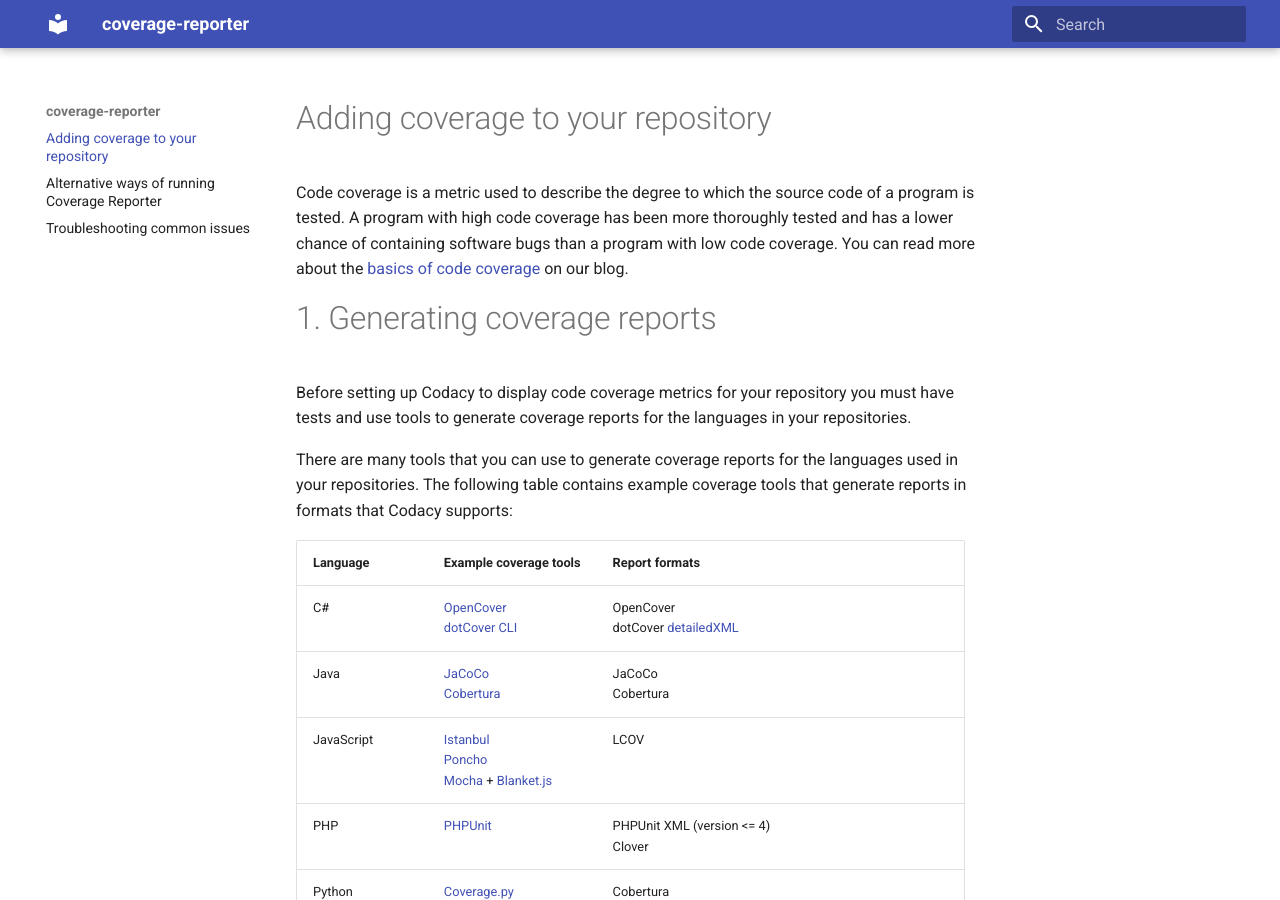
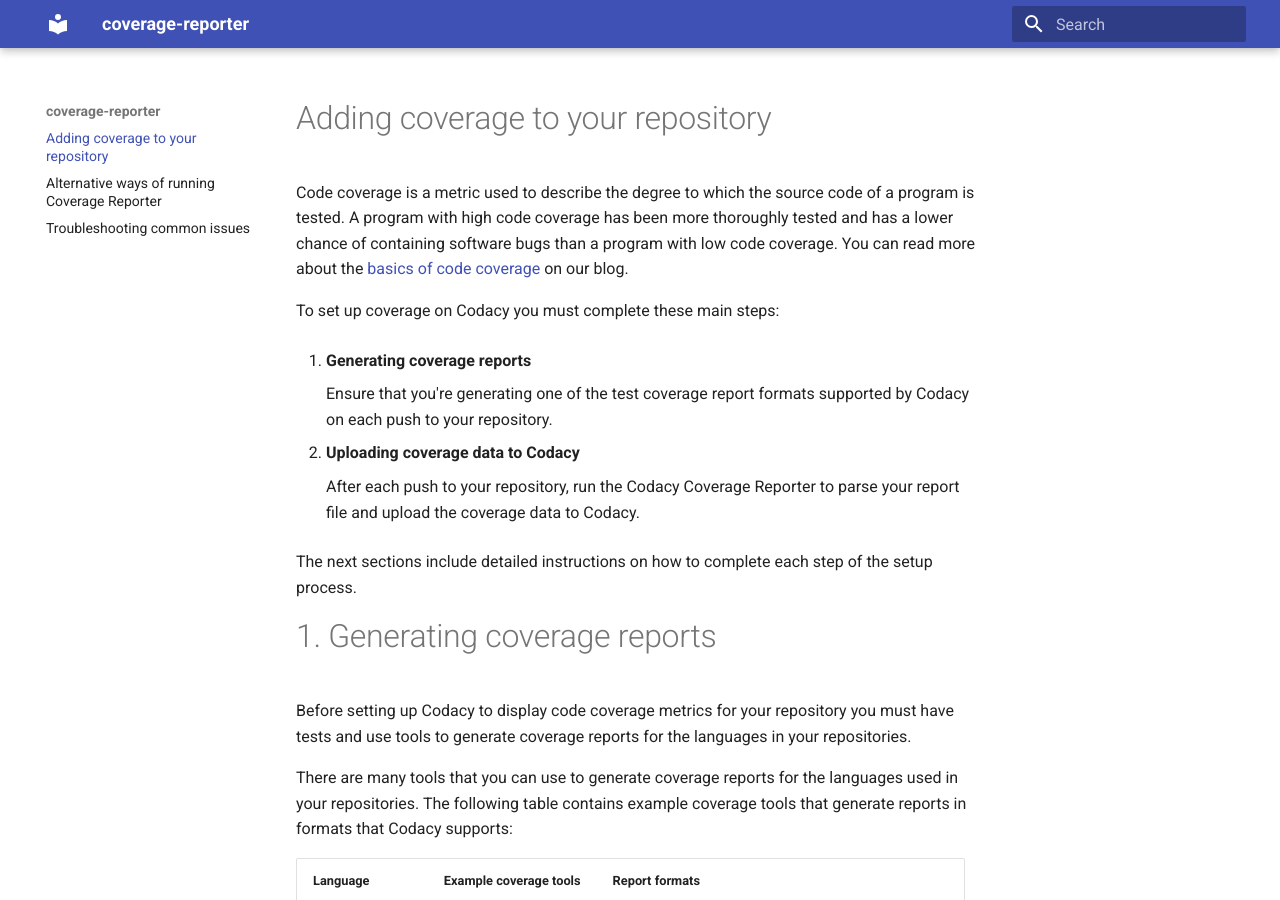
Before and after one commit to codacy/codacy-coverage-reporter, an MkDocs documentation site: the page built from docs/index.md, in a window 1280 px wide and 900 px high. Built offline with MkDocs 1.6.1 and Material for MkDocs 9.7.7, drawn with Linux system fonts in a browser that asks for light colours.

Commit message:
feature: Add overview of the coverage setup process

```diff
--- a/docs/index.md
+++ b/docs/index.md
@@ -1,6 +1,18 @@
 # Adding coverage to your repository
 
 Code coverage is a metric used to describe the degree to which the source code of a program is tested. A program with high code coverage has been more thoroughly tested and has a lower chance of containing software bugs than a program with low code coverage. You can read more about the [basics of code coverage](https://blog.codacy.com/a-guide-to-code-coverage-part-1-code-coverage-explained/) on our blog.
+
+To set up coverage on Codacy you must complete these main steps:
+
+1.  **Generating coverage reports**
+
+    Ensure that you're generating one of the test coverage report formats supported by Codacy on each push to your repository.
+
+1.  **Uploading coverage data to Codacy**
+
+    After each push to your repository, run the Codacy Coverage Reporter to parse your report file and upload the coverage data to Codacy.
+
+The next sections include detailed instructions on how to complete each step of the setup process.
 
 # 1. Generating coverage reports
 
```
